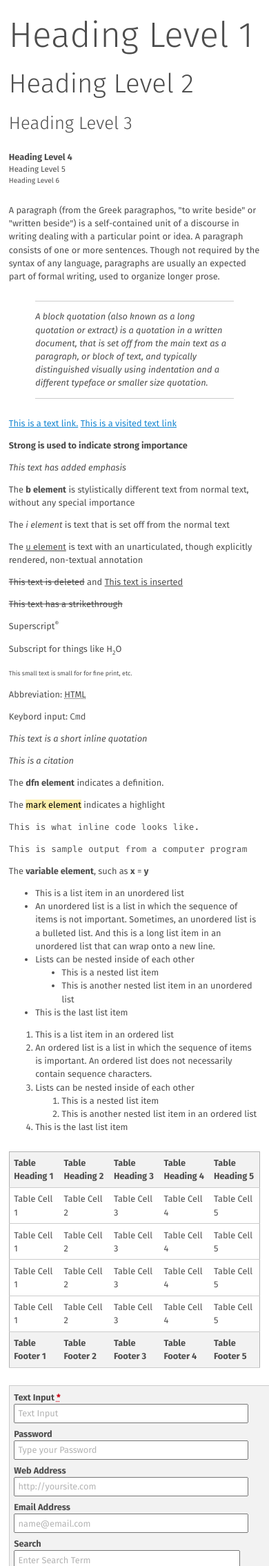
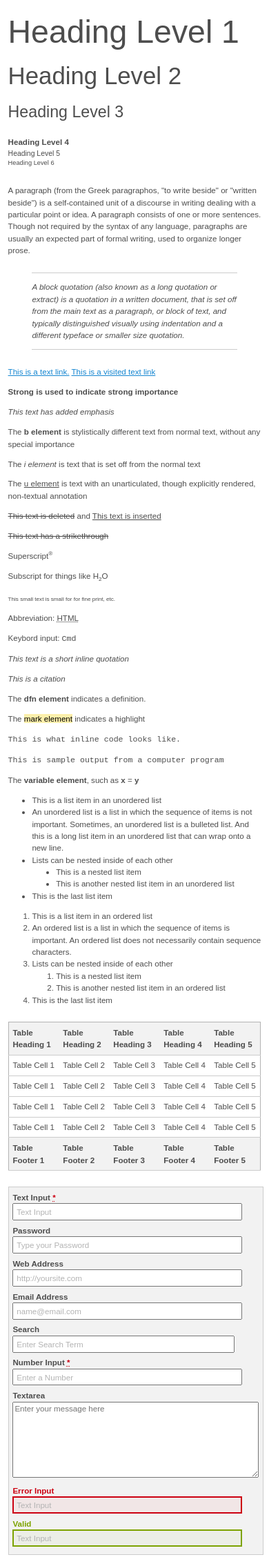
Before and after one commit to axoplasm/skeletor, a PHP site: page / in a window 390 px wide. Shown: the top 2270 px of the page at 69% size. Run offline with PHP 8.4, Linux system fonts and the light colour scheme.

Commit message:
merriweather & cousine font

```diff
--- a/css/screen.css
+++ b/css/screen.css
@@ -1,5 +1,3 @@
-@import url(http://fonts.googleapis.com/css?family=Fira+Sans:300,400,700,300italic,400italic,700italic);
-@import url(http://fonts.googleapis.com/css?family=Fira+Mono:400,700);
 html, body, div, span, applet, object, iframe,
 h1, h2, h3, h4, h5, h6, p, blockquote, pre,
 a, abbr, acronym, address, big, cite, code,
@@ -58,19 +56,19 @@ elements-of-type(html5-block) {
 }
 
 html {
-  font-size: 16px;
+  font-size: 14.5px;
   -webkit-text-size-adjust: 100%;
 }
 
 @media (max-width: 960px) {
   html {
-    font-size: 14.4px;
+    font-size: 13.05px;
   }
 }
 
 @media (max-width: 600px) {
   html {
-    font-size: 12.8px;
+    font-size: 11.6px;
   }
 }
 
@@ -79,26 +77,26 @@ section, aside, div, article, footer, header, nav, address {
 }
 
 body {
-  font-family: "Fira Sans", sans-serif;
+  font-family: "Merriweather Sans", sans-serif;
   line-height: 1.5;
-  font-size: 16px;
+  font-size: 14.5px;
   color: #4d4d4d;
 }
 
 @media (max-width: 960px) {
   body {
-    font-size: 14.4px;
+    font-size: 13.05px;
   }
 }
 
 @media (max-width: 600px) {
   body {
-    font-size: 12.8px;
+    font-size: 11.6px;
   }
 }
 
 h1 {
-  font-size: 64px;
+  font-size: 58px;
   margin-bottom: 2rem;
   margin-top: 2rem;
   line-height: 1;
@@ -107,18 +105,18 @@ h1 {
 
 @media (max-width: 960px) {
   h1 {
-    font-size: 57.6px;
+    font-size: 52.2px;
   }
 }
 
 @media (max-width: 600px) {
   h1 {
-    font-size: 51.2px;
+    font-size: 46.4px;
   }
 }
 
 h2 {
-  font-size: 48px;
+  font-size: 43.5px;
   margin-bottom: 2rem;
   margin-top: 2rem;
   line-height: 1;
@@ -127,18 +125,18 @@ h2 {
 
 @media (max-width: 960px) {
   h2 {
-    font-size: 43.2px;
+    font-size: 39.15px;
   }
 }
 
 @media (max-width: 600px) {
   h2 {
-    font-size: 38.4px;
+    font-size: 34.8px;
   }
 }
 
 h3 {
-  font-size: 32px;
+  font-size: 29px;
   margin-bottom: 2rem;
   margin-top: 2rem;
   line-height: 1;
@@ -147,68 +145,68 @@ h3 {
 
 @media (max-width: 960px) {
   h3 {
-    font-size: 28.8px;
+    font-size: 26.1px;
   }
 }
 
 @media (max-width: 600px) {
   h3 {
-    font-size: 25.6px;
+    font-size: 23.2px;
   }
 }
 
 h4 {
   font-weight: 700;
-  font-size: 16px;
+  font-size: 14.5px;
   margin-bottom: 0;
   font-weight: 700;
 }
 
 @media (max-width: 960px) {
   h4 {
-    font-size: 14.4px;
+    font-size: 13.05px;
   }
 }
 
 @media (max-width: 600px) {
   h4 {
-    font-size: 12.8px;
+    font-size: 11.6px;
   }
 }
 
 h5 {
-  font-size: 14.4px;
+  font-size: 13.05px;
   margin-bottom: 0;
   font-weight: 400;
 }
 
 @media (max-width: 960px) {
   h5 {
-    font-size: 12.96px;
+    font-size: 11.745px;
   }
 }
 
 @media (max-width: 600px) {
   h5 {
-    font-size: 11.52px;
+    font-size: 10.44px;
   }
 }
 
 h6 {
-  font-size: 12.8px;
+  font-size: 11.6px;
   margin-bottom: 0;
   font-weight: 400;
 }
 
 @media (max-width: 960px) {
   h6 {
-    font-size: 11.52px;
+    font-size: 10.44px;
   }
 }
 
 @media (max-width: 600px) {
   h6 {
-    font-size: 10.24px;
+    font-size: 9.28px;
   }
 }
 
@@ -343,34 +341,34 @@ del, s {
 }
 
 small, sup, sub {
-  font-size: 11.2px;
+  font-size: 10.15px;
 }
 
 @media (max-width: 960px) {
   small, sup, sub {
-    font-size: 10.08px;
+    font-size: 9.135px;
   }
 }
 
 @media (max-width: 600px) {
   small, sup, sub {
-    font-size: 8.96px;
+    font-size: 8.12px;
   }
 }
 
 big {
-  font-size: 22.4px;
+  font-size: 20.3px;
 }
 
 @media (max-width: 960px) {
   big {
-    font-size: 20.16px;
+    font-size: 18.27px;
   }
 }
 
 @media (max-width: 600px) {
   big {
-    font-size: 17.92px;
+    font-size: 16.24px;
   }
 }
 
@@ -383,7 +381,7 @@ sub {
 }
 
 kbd, code, samp {
-  font-family: "Fira Mono", monospace;
+  font-family: "Cousine", monospace;
 }
 
 mark {
@@ -461,7 +459,7 @@ label {
 }
 
 input, textarea, select, option {
-  font-family: "Fira Sans", sans-serif;
+  font-family: "Merriweather Sans", sans-serif;
   font-size: 1rem;
 }
 
@@ -562,8 +560,8 @@ input[type=datetime-local]:-ms-input-placeholder {
 }
 
 input[type=submit], input[type=button], input[type=reset], button {
-  font-size: 16px;
-  font-family: "Fira Sans", sans-serif;
+  font-size: 14.5px;
+  font-family: "Merriweather Sans", sans-serif;
   padding: 0.5rem 1rem;
   background: #b3b3b3;
   color: white;
@@ -575,13 +573,13 @@ input[type=submit], input[type=button], input[type=reset], button {
 
 @media (max-width: 960px) {
   input[type=submit], input[type=button], input[type=reset], button {
-    font-size: 14.4px;
+    font-size: 13.05px;
   }
 }
 
 @media (max-width: 600px) {
   input[type=submit], input[type=button], input[type=reset], button {
-    font-size: 12.8px;
+    font-size: 11.6px;
   }
 }
 
--- a/sass/_variables.scss
+++ b/sass/_variables.scss
@@ -55,12 +55,12 @@ $link-active: $yellow;
 $white: white;
 
 // ## Fonts ## //
-$default-font: 'Fira Sans', sans-serif;
-$monospace-font: 'Fira Mono', monospace;
+$default-font: 'Merriweather Sans', sans-serif;
+$monospace-font: 'Cousine', monospace;
 $bold-weight: 700;
 $normal-weight: 400;
 $light-weight: 300;
-$base-font-size: 16px;
+$base-font-size: 14.5px;
 $base-line-height: 1.5;
 
 // ## Breakpoints ## //
--- a/sass/screen.scss
+++ b/sass/screen.scss
@@ -7,10 +7,6 @@
 @import "breakpoint";
 @import "susy";
 
-
-// ## Font imports ## //
-@import url(http://fonts.googleapis.com/css?family=Fira+Sans:300,400,700,300italic,400italic,700italic);
-@import url(http://fonts.googleapis.com/css?family=Fira+Mono:400,700);
 
 // Import shared library after declaring abstracted variables
 
```
